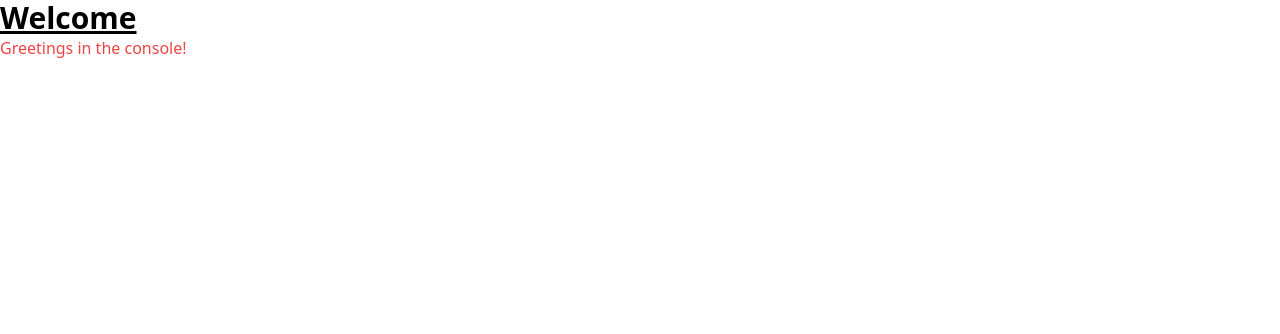
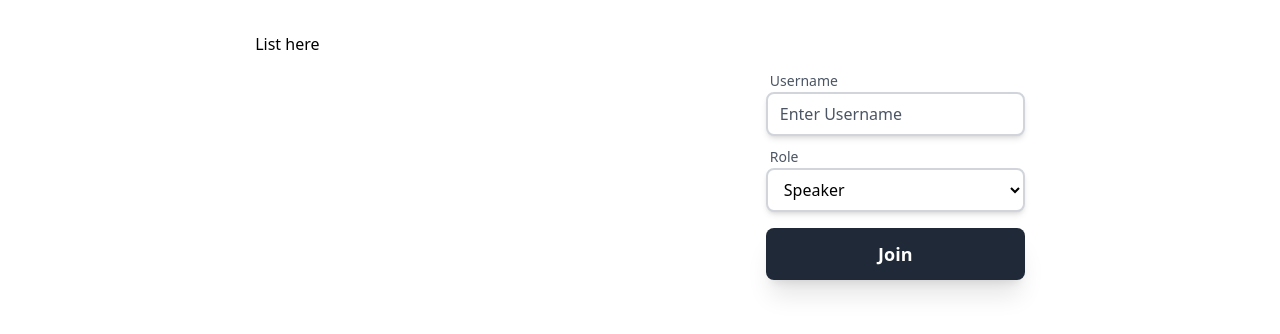
Before and after one commit to lawrenceagles/book-store-firebase-9, a website built with webpack: page src/index.html in a window 1280 px wide. Built offline with nearby package versions, Linux system fonts and the light colour scheme; some packages are replaced by stand-ins of ours; no server answers; the database is empty; files whose address does not match are found by name.

Commit message:
added form sample

```diff
--- a/src/index.html
+++ b/src/index.html
@@ -10,8 +10,39 @@
 </head>
 
 <body>
-	<h1 class="text-3xl font-bold underline">Welcome</h1>
-	<p class="text-red-500">Greetings in the console!</p>
+	<div class="flex h-screen">
+		<div class="w-full flex justify-center m-8">
+			<section class="mx-auto">List here</section>
+			<section class="mx-auto">
+				<!-- Join form start -->
+
+				<form id="join-form" class="mt-8">
+					<div class="mx-auto max-w-lg ">
+						<div class="py-1">
+							<span class="px-1 text-sm text-gray-600">Username</span>
+							<input id="username" placeholder="Enter Username" name="username" type="text"
+								class="text-md block px-3 py-2 rounded-lg w-full bg-white border-2 border-gray-300 placeholder-gray-600 shadow-md focus:placeholder-gray-500 focus:bg-white focus:border-gray-600 focus:outline-none" />
+						</div>
+
+						<div class="py-1">
+							<span class="px-1 text-sm text-gray-600">Role</span>
+							<select id="roles"
+								class="text-md block px-3 py-2 rounded-lg w-full bg-white border-2 border-gray-300 placeholder-gray-600 shadow-md focus:placeholder-gray-500 focus:bg-white focus:border-gray-600 focus:outline-none">
+								<option>Speaker</option>
+								<option>Listener</option>
+								<option>Moderator</option>
+							</select>
+						</div>
+						<button id="join-btn" type="submit"
+							class="mt-3 text-lg font-semibold bg-gray-800 w-full text-white rounded-lg px-6 py-3 block shadow-xl hover:text-white hover:bg-black">
+							Join
+						</button>
+					</div>
+				</form>
+				<!-- Join form ends -->
+			</section>
+		</div>
+	</div>
 
 	<script type="module" src="../dist/bundle.js"></script>
 </body>
--- /dev/null
+++ b/src/utils/createElem.js
@@ -0,0 +1,13 @@
+// helper function to create html elements
+function createElem(tag, attrs = {}, ...children) {
+	const newElement = document.createElement(tag);
+	Object.keys(attrs).forEach((key) => {
+		newElement.setAttribute(key, attrs[key]);
+	});
+
+	children.forEach((child) => {
+		newElement.append(child);
+	});
+	return newElement;
+}
+export default createElem;
--- /dev/null
+++ b/src/utils/index.js
@@ -0,0 +1,3 @@
+import createElem from "./createElem";
+
+export { createElem };
```
